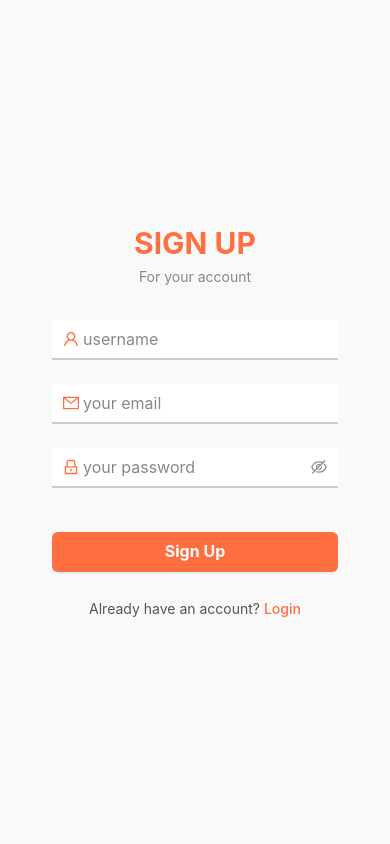
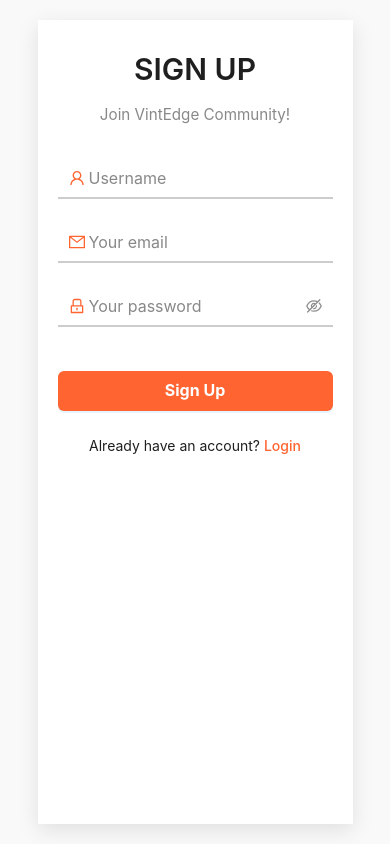
Before and after one commit to HachiYoku/VintEdge, a React (Vite) app: page /signup in a window 390 px wide. Built offline with nearby package versions, Linux system fonts and the light colour scheme.

Commit message:
login style update,Cartitem control style update

```diff
--- a/src/pages/LoginPage/index.jsx
+++ b/src/pages/LoginPage/index.jsx
@@ -1,13 +1,14 @@
 import React from "react";
-import { Form, Input, Button, Typography, message, Spin } from "antd";
+import { Form, Input, Button, Typography, message } from "antd";
 import { MailOutlined, LockOutlined } from "@ant-design/icons";
 import { useAuth } from "../../context/AuthContext";
 import { useNavigate, Link } from "react-router-dom";
+import "../../styles/pages/LoginPage.css";
 
 const { Title, Text } = Typography;
 
 const LoginPage = () => {
-  const { login, loading } = useAuth();
+  const { login } = useAuth();
   const navigate = useNavigate();
 
   const handleLogin = (values) => {
@@ -20,57 +21,16 @@
     }
   };
 
-  const primaryColor = "#ff6431ed";
-
-  const inputStyle = {
-    background: "transparent",
-    border: "none",
-    borderBottom: `2px solid ${primaryColor}`,
-    borderRadius: 0,
-    boxShadow: "none",
-    outline: "none",
-    color: "#333",
-  };
-
   return (
-    <div
-      style={{
-        minHeight: "100vh",
-        display: "flex",
-        justifyContent: "center",
-        alignItems: "center",
-        background: "#F9F9F9",
-        padding: "20px",
-      }}
-    >
-      <div
-        style={{
-          width: "100%",
-          maxWidth: 400,
-          padding: "40px 32px",
-          textAlign: "center",
-        }}
-      >
-        <Title
-          level={2}
-          style={{
-            marginBottom: 4,
-            fontWeight: "bold",
-            color: primaryColor,
-            textTransform: "uppercase",
-          }}
-        >
-          Login
-        </Title>
-        <Text
-          style={{
-            display: "block",
-            marginBottom: 32,
-            color: "#888",
-          }}
-        >
-          To continue
-        </Text>
+    <div className="login-page">
+      <div className="login-info">
+        <img src="/fav.png" alt="" />
+        <h1 className="login-hero-text">Welcome Back to <span>VintEage</span></h1>
+        <p className="login-sub-text">Log in to continue your sustainable shopping journey.</p>
+      </div>
+      <div className="login-container">
+        <Title level={2} className="login-title">Login</Title>
+        <Text className="login-subtitle">Explore VintEdge </Text>
 
         <Form layout="vertical" onFinish={handleLogin}>
           <Form.Item
@@ -81,10 +41,10 @@
             ]}
           >
             <Input
-              prefix={<MailOutlined style={{ color: primaryColor }} />}
+              prefix={<MailOutlined style={{ color: "#ff6431" }} />}
               placeholder="your email"
               size="large"
-              style={inputStyle}
+              className="login-input"
             />
           </Form.Item>
 
@@ -93,10 +53,10 @@
             rules={[{ required: true, message: "Please enter your password!" }]}
           >
             <Input.Password
-              prefix={<LockOutlined style={{ color: primaryColor }} />}
+              prefix={<LockOutlined style={{ color: "#ff6431" }} />}
               placeholder="your password"
               size="large"
-              style={inputStyle}
+              className="login-input"
             />
           </Form.Item>
 
@@ -106,25 +66,17 @@
               htmlType="submit"
               block
               size="large"
-              style={{
-                borderRadius: 6,
-                background: primaryColor,
-                border: "none",
-                fontWeight: "bold",
-                marginTop: 20,
-              }}
+              className="login-button"
             >
               Login
             </Button>
           </Form.Item>
         </Form>
 
-        <div style={{ marginTop: 16 }}>
-          <Text style={{ color: "#555" }}>
+        <div className="login-footer">
+          <Text>
             Don’t have an account?{" "}
-            <Link to="/signup" style={{ color: primaryColor, fontWeight: 500 }}>
-              Sign Up
-            </Link>
+            <Link to="/signup">Sign Up</Link>
           </Text>
         </div>
       </div>
--- a/src/pages/SignUpPage/index.jsx
+++ b/src/pages/SignUpPage/index.jsx
@@ -3,6 +3,7 @@
 import { UserOutlined, MailOutlined, LockOutlined } from "@ant-design/icons";
 import { useAuth } from "../../context/AuthContext";
 import { useNavigate, Link } from "react-router-dom";
+import "../../styles/pages/SignUpPage.css";
 
 const { Title, Text } = Typography;
 
@@ -20,51 +21,16 @@
     }
   };
 
-  const primaryColor = "#ff6431ed";
-
-  const inputStyle = {
-    background: "transparent",
-    border: "none",
-    borderBottom: `2px solid ${primaryColor}`,
-    borderRadius: 0,
-    boxShadow: "none",
-    outline: "none",
-    color: "#333",
-  };
-
   return (
-    <div
-      style={{
-        minHeight: "100vh",
-        display: "flex",
-        justifyContent: "center",
-        alignItems: "center",
-        background: "#F9F9F9",
-        padding: "20px",
-      }}
-    >
-      <div
-        style={{
-          width: "100%",
-          maxWidth: 400,
-          padding: "40px 32px",
-          textAlign: "center",
-        }}
-      >
-        <Title
-          level={2}
-          style={{
-            marginBottom: 4,
-            fontWeight: "bold",
-            color: primaryColor,
-            textTransform: "uppercase",
-          }}
-        >
-          Sign Up
-        </Title>
-        <Text style={{ display: "block", marginBottom: 32, color: "#888" }}>
-          For your account
-        </Text>
+    <div className="signup-page">
+      <div className="signup-info">
+        <img src="/fav.png" alt="" />
+        <h1 className="hero-text">Create Your <span>VintEage</span> Account</h1>
+        <p className="sub-text">Join a trusted community marketplace for sustainable shopping.</p>
+      </div>
+      <div className="signup-container">
+        <Title level={2} className="signup-title">Sign Up</Title>
+        <Text className="signup-subtitle">Join VintEdge Community!</Text>
 
         <Form layout="vertical" onFinish={handleSignUp}>
           <Form.Item
@@ -75,10 +41,10 @@
             ]}
           >
             <Input
-              prefix={<UserOutlined style={{ color: primaryColor }} />}
-              placeholder="username"
+              prefix={<UserOutlined style={{ color: "#ff6431" }} />}
+              placeholder="Username"
               size="large"
-              style={inputStyle}
+              className="signup-input"
             />
           </Form.Item>
 
@@ -90,10 +56,10 @@
             ]}
           >
             <Input
-              prefix={<MailOutlined style={{ color: primaryColor }} />}
-              placeholder="your email"
+              prefix={<MailOutlined style={{ color: "#ff6431" }} />}
+              placeholder="Your email"
               size="large"
-              style={inputStyle}
+              className="signup-input"
             />
           </Form.Item>
 
@@ -105,10 +71,10 @@
             ]}
           >
             <Input.Password
-              prefix={<LockOutlined style={{ color: primaryColor }} />}
-              placeholder="your password"
+              prefix={<LockOutlined style={{ color: "#ff6431" }} />}
+              placeholder="Your password"
               size="large"
-              style={inputStyle}
+              className="signup-input"
             />
           </Form.Item>
 
@@ -118,25 +84,16 @@
               htmlType="submit"
               block
               size="large"
-              style={{
-                borderRadius: 6,
-                background: primaryColor,
-                border: "none",
-                fontWeight: "bold",
-                marginTop: 20,
-              }}
+              className="signup-button"
             >
               Sign Up
             </Button>
           </Form.Item>
         </Form>
 
-        <div style={{ marginTop: 16 }}>
-          <Text style={{ color: "#555" }}>
-            Already have an account?{" "}
-            <Link to="/login" style={{ color: primaryColor, fontWeight: 500 }}>
-              Login
-            </Link>
+        <div className="signup-footer">
+          <Text>
+            Already have an account? <Link to="/login">Login</Link>
           </Text>
         </div>
       </div>
--- /dev/null
+++ b/src/styles/pages/LoginPage.css
@@ -0,0 +1,186 @@
+
+.login-page {
+  min-height: 100vh;
+  display: flex;
+  flex-wrap: wrap;
+  justify-content: center;
+  align-items: center;
+  background: #f9f9f9;
+  padding: 20px;
+  gap: 20px;
+}
+
+
+.login-info {
+  position: relative;
+  flex: 1 1 400px;
+  min-width: 320px;
+  max-width: 800px;
+  height: 800px;
+  background-image: url('/public/hero-img.jpg');
+  background-size: cover;
+  background-position: center;
+  color: white;
+  padding: 40px;
+  text-align: center;
+  display: flex;
+  flex-direction: column;
+  justify-content: center;
+  box-shadow: 0 4px 16px rgba(0, 0, 0, 0.25);
+  overflow: hidden;
+}
+
+.login-info::before {
+  content: "";
+  position: absolute;
+  top: 0;
+  left: 0;
+  width: 100%;
+  height: 100%;
+  background: rgba(0, 0, 0, 0.55);
+  z-index: 1;
+}
+
+.login-info h1,
+.login-info p,
+.login-info img {
+  z-index: 2;
+  margin: 0;
+  padding: 10px;
+}
+
+.login-info img {
+  position: absolute;
+  top: 10px;
+  left: 10px;
+  width: 250px;
+  margin-bottom: 20px;
+}
+
+.login-hero-text {
+  font-size: 2.5rem;
+  font-weight: 700;
+}
+
+.login-hero-text span {
+  color: #ff6431;
+}
+
+.login-sub-text {
+  font-size: 1rem;
+  margin-top: 10px;
+  line-height: 1.5;
+}
+
+
+.login-container {
+  flex: 1 1 320px;
+  max-width: 450px;
+  background: #fff;
+  padding: 40px 32px;
+  text-align: center;
+  box-shadow: 0 6px 20px rgba(0, 0, 0, 0.1);
+}
+
+.login-title {
+  margin-bottom: 8px;
+  font-weight: bold;
+  color: #ff6431;
+  text-transform: uppercase;
+}
+
+.login-subtitle {
+  display: block;
+  margin-bottom: 32px;
+  color: #888;
+  font-size: 0.95rem;
+}
+
+/* Inputs */
+.login-input {
+  background: transparent;
+  border: none;
+  border-bottom: 2px solid #ff6431;
+  border-radius: 0;
+  box-shadow: none !important;
+  outline: none;
+  color: #333;
+  transition: border-color 0.3s ease;
+}
+
+.login-input:focus,
+.login-input:hover {
+  border-color: #ff8566;
+}
+
+
+.login-button {
+  border-radius: 6px !important;
+  background: #ff6431 !important;
+  border: none !important;
+  font-weight: bold !important;
+  margin-top: 20px;
+  transition: background 0.3s ease;
+}
+
+.login-button:hover {
+  background: #ff8566 !important;
+}
+
+
+.login-footer {
+  margin-top: 20px;
+  color: #555;
+  font-size: 0.9rem;
+}
+
+.login-footer a {
+  color: #ff6431;
+  font-weight: 500;
+  transition: color 0.3s ease;
+}
+
+.login-footer a:hover {
+  color: #ff8566;
+  text-decoration: underline;
+}
+
+/* Responsive */
+@media screen and (max-width: 992px) {
+  .login-page {
+    flex-direction: column;
+    align-items: center;
+  }
+
+  .login-info,
+  .login-container {
+    max-width: 90%;
+    width: 100%;
+  }
+
+  .login-hero-text {
+    font-size: 2rem;
+  }
+
+  .login-sub-text {
+    font-size: 0.95rem;
+  }
+}
+
+@media screen and (max-width: 480px) {
+  .login-info {
+    display: none;
+  }
+
+  .login-container {
+    padding: 30px 20px;
+  }
+
+  .login-hero-text {
+    font-size: 1.6rem;
+  }
+
+  .login-title {
+    font-size: 1.5rem;
+  }
+}
--- /dev/null
+++ b/src/styles/pages/SignUpPage.css
@@ -0,0 +1,186 @@
+/* General Page Layout */
+.signup-page {
+  min-height: 100vh;
+  display: flex;
+  flex-wrap: wrap;
+  justify-content: center;
+  align-items: center;
+  background: #f9f9f9;
+  padding: 20px;
+  gap: 20px;
+}
+
+
+.signup-info {
+  position: relative;
+  flex: 1 1 400px;
+  min-width: 320px;
+  max-width: 800px;
+  height:800px ;
+  background-image: url('/public/hero-img.jpg');
+  background-size: cover;
+  background-position: center;
+  color: white;
+  padding: 40px;
+  text-align: center;
+  display: flex;
+  flex-direction: column;
+  justify-content: center;
+  box-shadow: 0 4px 16px rgba(0, 0, 0, 0.25);
+  overflow: hidden;
+}
+
+.signup-info::before {
+  content: "";
+  position: absolute;
+  top: 0;
+  left: 0;
+  width: 100%;
+  height: 100%;
+  background: rgba(0, 0, 0, 0.55);
+  z-index: 1;
+}
+
+.signup-info h1,
+.signup-info p ,
+.signup-info img{
+
+  z-index: 2;
+  margin: 0;
+  padding: 10px;
+}
+
+.signup-info img{
+  position: absolute;
+  top: 10px;
+  left: 10px;
+  width: 250px;
+  margin-bottom: 20px;
+}
+
+.hero-text {
+  font-size: 2.5rem;
+  font-weight: 700;
+}
+
+.hero-text span {
+  color: #ff6431;
+}
+
+.sub-text {
+  font-size: 1rem;
+  margin-top: 10px;
+  line-height: 1.5;
+}
+
+
+.signup-container {
+  flex: 1 1 320px;
+  max-width: 450px;
+  background: #fff;
+  /* border-radius: 12px; */
+  padding: 40px 32px;
+  text-align: center;
+  box-shadow: 0 6px 20px rgba(0, 0, 0, 0.1);
+}
+
+.signup-title {
+  margin-bottom: 8px;
+  font-weight: bold;
+  color: #ff6431;
+  text-transform: uppercase;
+}
+
+.signup-subtitle {
+  display: block;
+  margin-bottom: 32px;
+  color: #888;
+  font-size: 0.95rem;
+}
+
+/* Form Inputs */
+.signup-input {
+  background: transparent;
+  border: none;
+  border-bottom: 2px solid #ff6431;
+  border-radius: 0;
+  box-shadow: none !important;
+  outline: none;
+  color: #333;
+  transition: border-color 0.3s ease;
+}
+
+.signup-input:focus,
+.signup-input:hover {
+  border-color: #ff8566;
+}
+
+.signup-button {
+  border-radius: 6px !important;
+  background: #ff6431 !important;
+  border: none !important;
+  font-weight: bold !important;
+  margin-top: 20px;
+  transition: background 0.3s ease;
+}
+
+.signup-button:hover {
+  background: #ff8566 !important;
+}
+
+/* Footer Text */
+.signup-footer {
+  margin-top: 20px;
+  color: #555;
+  font-size: 0.9rem;
+}
+
+.signup-footer a {
+  color: #ff6431;
+  font-weight: 500;
+  transition: color 0.3s ease;
+}
+
+.signup-footer a:hover {
+  color: #ff8566;
+  text-decoration: underline;
+}
+
+/* Responsive Adjustments */
+@media screen and (max-width: 992px) {
+  .signup-page {
+    flex-direction: column;
+    align-items: center;
+  }
+
+  .signup-info, .signup-container {
+    max-width: 90%;
+    width: 100%;
+  }
+
+  .hero-text {
+    font-size: 2rem;
+  }
+
+  .sub-text {
+    font-size: 0.95rem;
+  }
+}
+
+@media screen and (max-width: 480px) {
+  .signup-info {
+    display: none;
+  }
+
+  .signup-container {
+    padding: 30px 20px;
+  }
+
+  .hero-text {
+    font-size: 1.6rem;
+  }
+
+  .signup-title {
+    font-size: 1.5rem;
+  }
+}
```
Also changed, not shown: src/components/CartItemCard.jsx (+10 -4 lines), src/styles/components/CartItemCard.css (+63 -5 lines), public/Vint-logo-wh.png (added), 1 other file (tests, documents, lock files or other folders).
